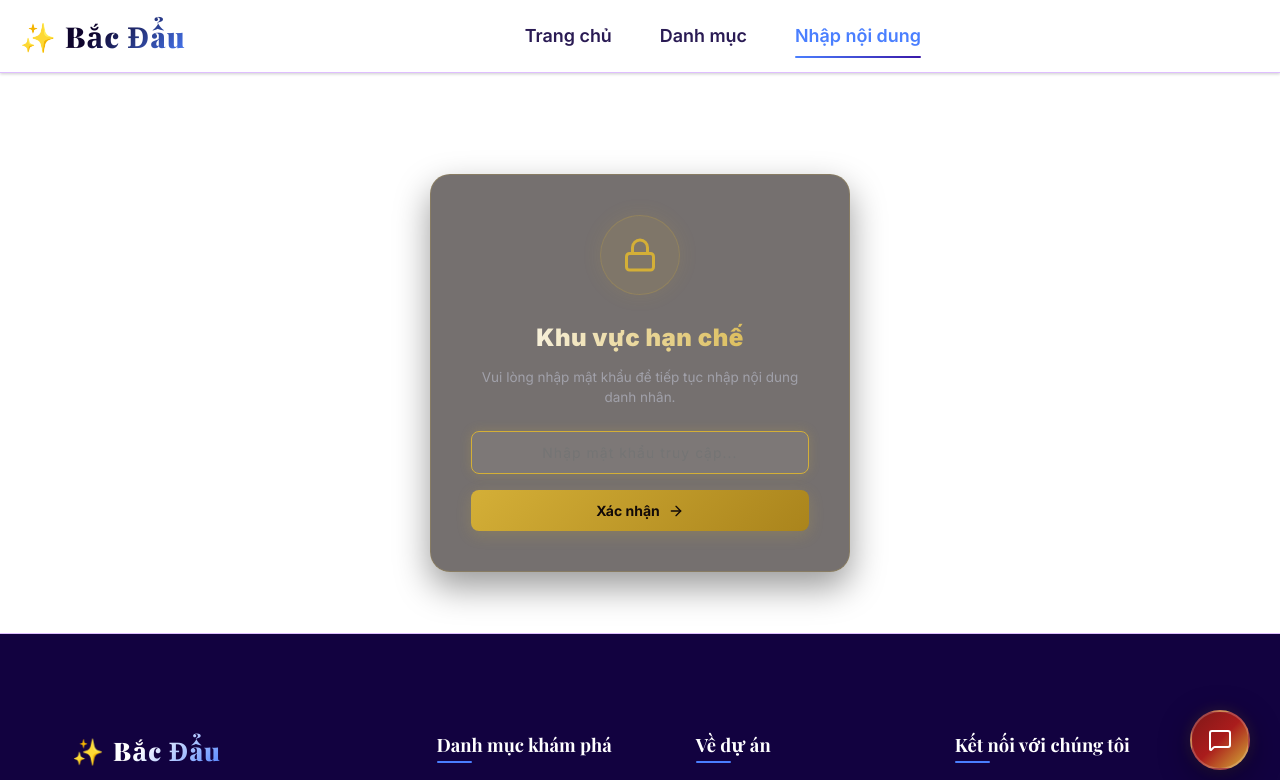
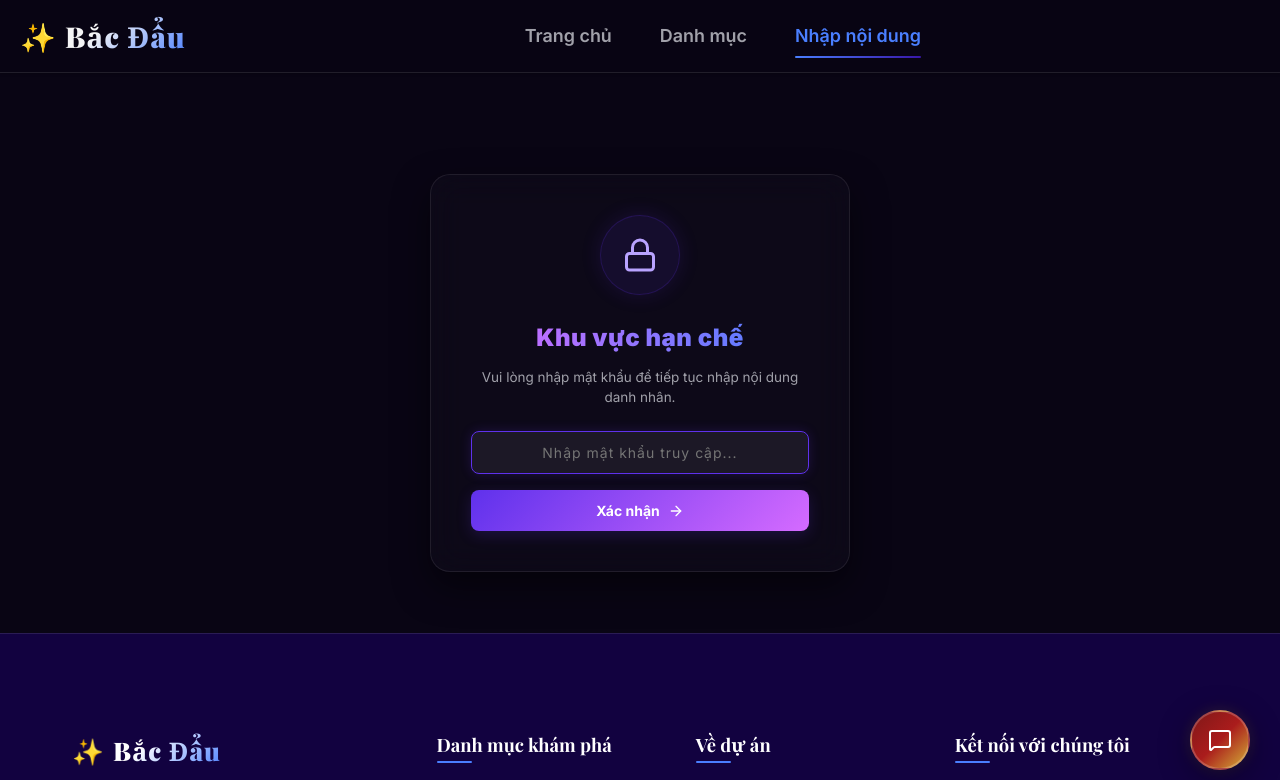
Before and after one commit to se343r/DNBD, a React (Vite) app in the folder frontend/: page /nhap-noi-dung in a window 1280 px wide. Shown: the top 780 px of the page. Built offline with nearby package versions, Linux system fonts and the light colour scheme; a web font is replaced by a local one.

Commit message:
design: thiết lập giao diện tối màu đồng bộ cho trang nhập nội dung

```diff
--- a/frontend/src/pages/ImportContentPage.css
+++ b/frontend/src/pages/ImportContentPage.css
@@ -3,6 +3,21 @@
    ========================================================================== */
 
 .import-page {
+  /* Redefine local tokens for Dark Theme */
+  --color-bg: #090514;
+  --color-bg-light: #130d22;
+  --color-bg-warm: #1a122e;
+  --color-bg-elevated: #160f26;
+  --color-text-primary: #f4f4f5;
+  --color-text-secondary: #a1a1aa;
+  --color-text-muted: #71717a;
+  --color-border: rgba(255, 255, 255, 0.1);
+  --color-border-light: rgba(255, 255, 255, 0.05);
+  --color-divider: rgba(255, 255, 255, 0.1);
+
+  --header-bg: rgba(9, 5, 20, 0.85);
+  --header-bg-scrolled: rgba(9, 5, 20, 0.95);
+
   background-color: var(--color-bg);
   min-height: 100vh;
   color: var(--color-text-primary);
@@ -23,7 +38,7 @@
 /* Header bar */
 .import-header-bar {
   margin-bottom: 25px;
-  border-bottom: 1px solid rgba(212, 175, 55, 0.15);
+  border-bottom: 1px solid rgba(255, 255, 255, 0.08);
   padding-bottom: 15px;
 }
 
@@ -55,7 +70,7 @@
   color: #fff;
   margin: 0 0 8px 0;
   letter-spacing: 0.5px;
-  background: linear-gradient(90deg, #fff 0%, #d4af37 100%);
+  background: linear-gradient(90deg, #d56bff 0%, #4a7fff 100%);
   -webkit-background-clip: text;
   -webkit-text-fill-color: transparent;
 }
@@ -76,12 +91,12 @@
 
 /* Form Card with Tabs */
 .import-card {
-  background: rgba(26, 17, 16, 0.5);
+  background: rgba(255, 255, 255, 0.02);
   backdrop-filter: blur(10px);
-  border: 1px solid rgba(212, 175, 55, 0.15);
+  border: 1px solid rgba(255, 255, 255, 0.08);
   border-radius: 16px;
   padding: 24px;
-  box-shadow: 0 10px 30px rgba(0, 0, 0, 0.3);
+  box-shadow: 0 10px 30px rgba(0, 0, 0, 0.4);
 }
 
 .import-tabs {
@@ -113,9 +128,9 @@
 }
 
 .import-tab-btn--active {
-  background: rgba(212, 175, 55, 0.1);
-  border-color: rgba(212, 175, 55, 0.25);
-  color: #d4af37;
+  background: rgba(95, 49, 236, 0.15);
+  border-color: rgba(95, 49, 236, 0.3);
+  color: #b9a3ff;
 }
 
 /* Forms styling */
@@ -165,9 +180,9 @@
 .form-group select:focus,
 .form-group textarea:focus {
   outline: none;
-  border-color: #d4af37;
+  border-color: #5f31ec;
   background: rgba(255, 255, 255, 0.06);
-  box-shadow: 0 0 10px rgba(212, 175, 55, 0.15);
+  box-shadow: 0 0 10px rgba(95, 49, 236, 0.3);
 }
 
 .form-row {
@@ -264,8 +279,8 @@
 
 /* Submit button */
 .import-submit-btn {
-  background: linear-gradient(135deg, #d4af37 0%, #aa841c 100%);
-  color: #120a08;
+  background: linear-gradient(135deg, #5f31ec 0%, #d56bff 100%);
+  color: #fff;
   border: none;
   border-radius: 8px;
   padding: 13px;
@@ -276,14 +291,14 @@
   align-items: center;
   gap: 10px;
   cursor: pointer;
-  box-shadow: 0 4px 15px rgba(212, 175, 55, 0.25);
+  box-shadow: 0 4px 15px rgba(95, 49, 236, 0.25);
   transition: all 0.3s ease;
   margin-top: 10px;
 }
 
 .import-submit-btn:hover:not(:disabled) {
   transform: translateY(-2px);
-  box-shadow: 0 6px 20px rgba(212, 175, 55, 0.35);
+  box-shadow: 0 6px 20px rgba(95, 49, 236, 0.4);
 }
 
 .import-submit-btn:disabled {
@@ -319,9 +334,9 @@
 .preview-sticky-box {
   position: sticky;
   top: 100px;
-  background: rgba(20, 14, 12, 0.4);
+  background: rgba(255, 255, 255, 0.02);
   backdrop-filter: blur(10px);
-  border: 1px solid rgba(255, 255, 255, 0.06);
+  border: 1px solid rgba(255, 255, 255, 0.08);
   border-radius: 16px;
   overflow: hidden;
   box-shadow: 0 10px 40px rgba(0, 0, 0, 0.4);
@@ -668,36 +683,36 @@
    ========================================================================== */
 
 .password-gate-card {
-  background: rgba(26, 17, 16, 0.6);
+  background: rgba(255, 255, 255, 0.02);
   backdrop-filter: blur(16px);
-  border: 1px solid rgba(212, 175, 55, 0.2);
+  border: 1px solid rgba(255, 255, 255, 0.08);
   border-radius: 20px;
   padding: 40px;
   max-width: 420px;
   width: 100%;
   text-align: center;
-  box-shadow: 0 15px 35px rgba(0, 0, 0, 0.4);
+  box-shadow: 0 15px 35px rgba(0, 0, 0, 0.5);
 }
 
 .password-gate-icon {
   width: 80px;
   height: 80px;
   border-radius: 50%;
-  background: rgba(212, 175, 55, 0.1);
-  color: #d4af37;
+  background: rgba(95, 49, 236, 0.1);
+  color: #b9a3ff;
   display: flex;
   justify-content: center;
   align-items: center;
   margin: 0 auto 24px auto;
-  box-shadow: 0 0 20px rgba(212, 175, 55, 0.1);
-  border: 1px solid rgba(212, 175, 55, 0.2);
+  box-shadow: 0 0 20px rgba(95, 49, 236, 0.15);
+  border: 1px solid rgba(95, 49, 236, 0.2);
 }
 
 .password-gate-title {
   font-size: 24px;
   font-weight: 850;
   margin: 0 0 10px 0;
-  background: linear-gradient(90deg, #fff 0%, #d4af37 100%);
+  background: linear-gradient(90deg, #d56bff 0%, #4a7fff 100%);
   -webkit-background-clip: text;
   -webkit-text-fill-color: transparent;
   letter-spacing: 0.5px;
@@ -730,9 +745,9 @@
 
 .password-gate-input:focus {
   outline: none;
-  border-color: #d4af37 !important;
+  border-color: #5f31ec !important;
   background: rgba(255, 255, 255, 0.06) !important;
-  box-shadow: 0 0 12px rgba(212, 175, 55, 0.2) !important;
+  box-shadow: 0 0 12px rgba(95, 49, 236, 0.2) !important;
 }
 
 .password-gate-error {
@@ -743,8 +758,8 @@
 }
 
 .password-gate-btn {
-  background: linear-gradient(135deg, #d4af37 0%, #aa841c 100%);
-  color: #120a08;
+  background: linear-gradient(135deg, #5f31ec 0%, #d56bff 100%);
+  color: #fff;
   border: none;
   border-radius: 8px;
   padding: 12px;
@@ -755,11 +770,11 @@
   align-items: center;
   gap: 8px;
   cursor: pointer;
-  box-shadow: 0 4px 15px rgba(212, 175, 55, 0.2);
+  box-shadow: 0 4px 15px rgba(95, 49, 236, 0.2);
   transition: all 0.3s ease;
 }
 
 .password-gate-btn:hover {
   transform: translateY(-2px);
-  box-shadow: 0 6px 20px rgba(212, 175, 55, 0.3);
+  box-shadow: 0 6px 20px rgba(95, 49, 236, 0.35);
 }
```
